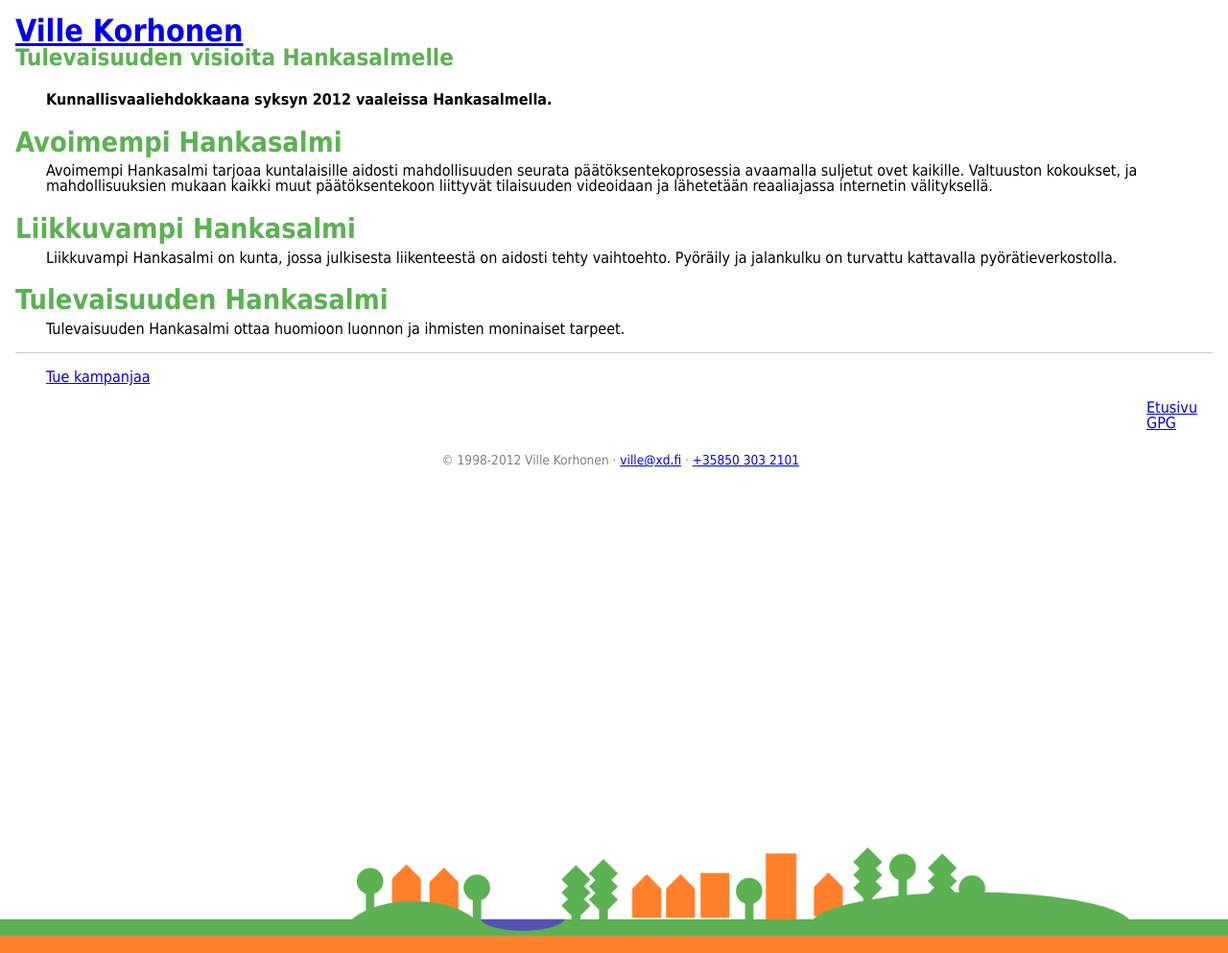
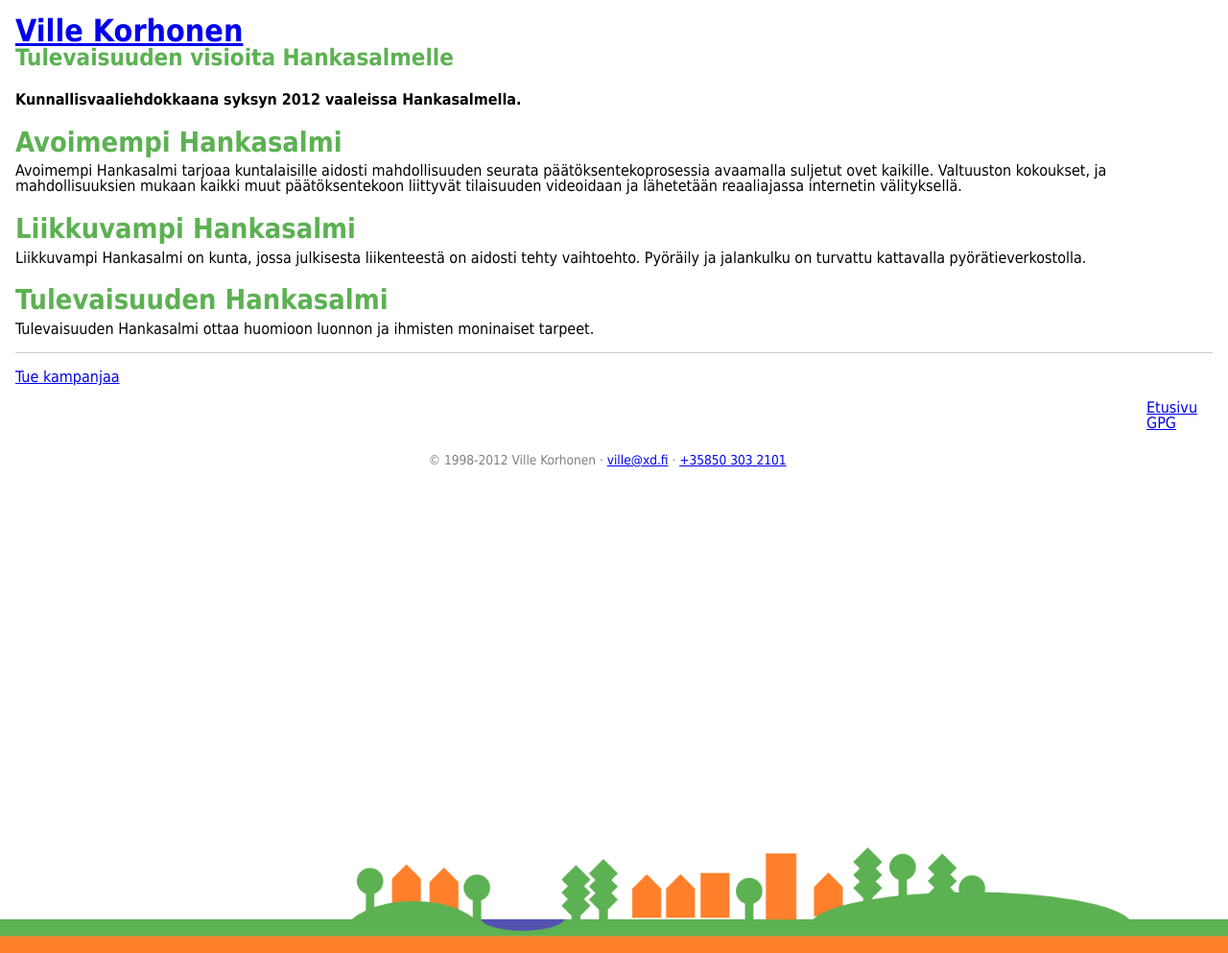
Before and after one commit to annavonzansen/ypcs.github.com, a Jekyll site: the page built from index.html, in a window 1280 px wide. Shown: the whole page at 96% size. Built offline with Jekyll 4.4.1, drawn with Linux system fonts in a browser that asks for light colours; Markdown is read by kramdown in place of the engine named in the settings.

Commit message:
Changed margins for paragraph

```diff
--- a/media/css/style.css
+++ b/media/css/style.css
@@ -36,12 +36,14 @@ h5 {
 h6 {
   font-size: 1.1em;
 }
+p {
+  margin: 0.5em 1em 0.5em 0;
+}
 ul,
 ol,
 dl,
 pre,
-table,
-p {
+table {
   margin: 0.5em 1em 0.5em 2em;
 }
 ul {
--- a/media/css/style.less
+++ b/media/css/style.less
@@ -53,7 +53,11 @@ h6 {
     font-size: 1.1em;
 }
 
-ul, ol, dl, pre, table, p {
+p {
+	margin: 0.5em 1em 0.5em 0;
+}
+
+ul, ol, dl, pre, table {
 	margin: 0.5em 1em 0.5em 2em;
 }
 
```
